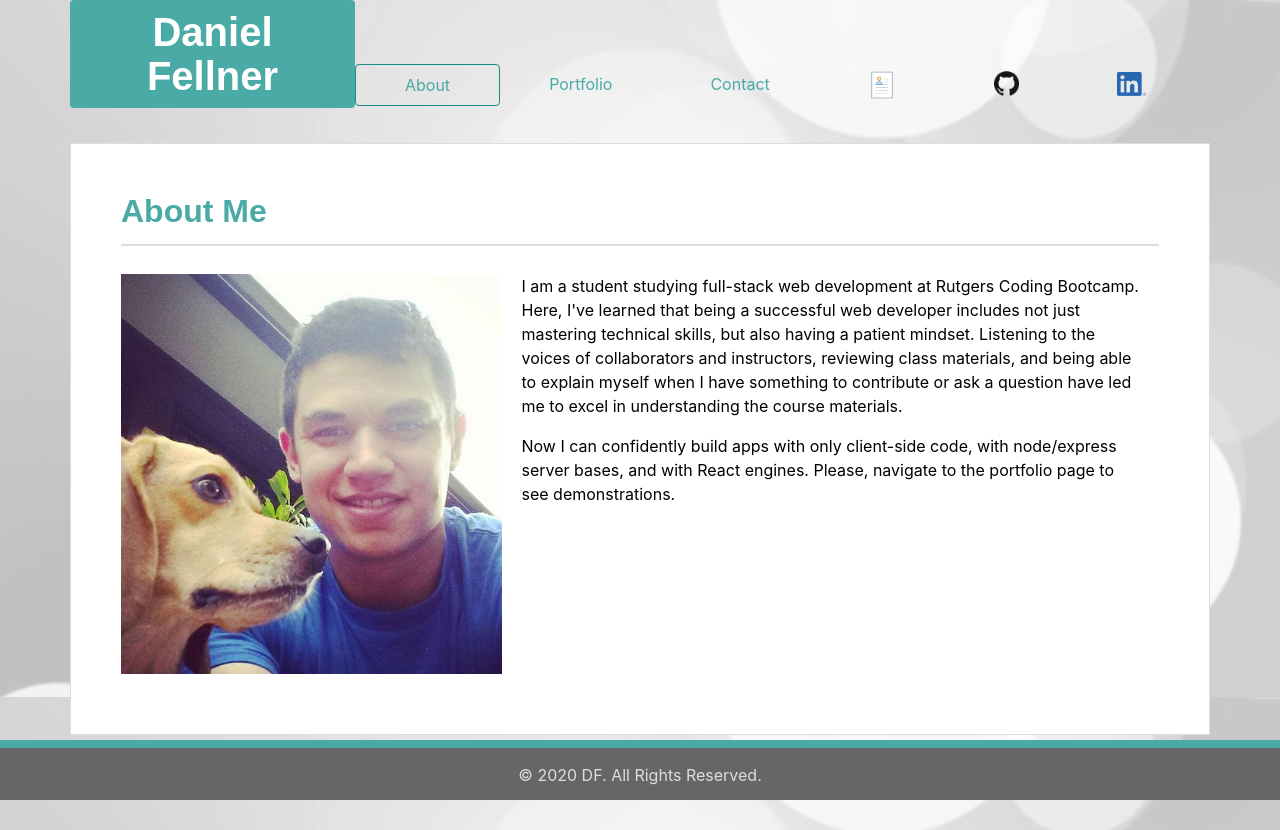
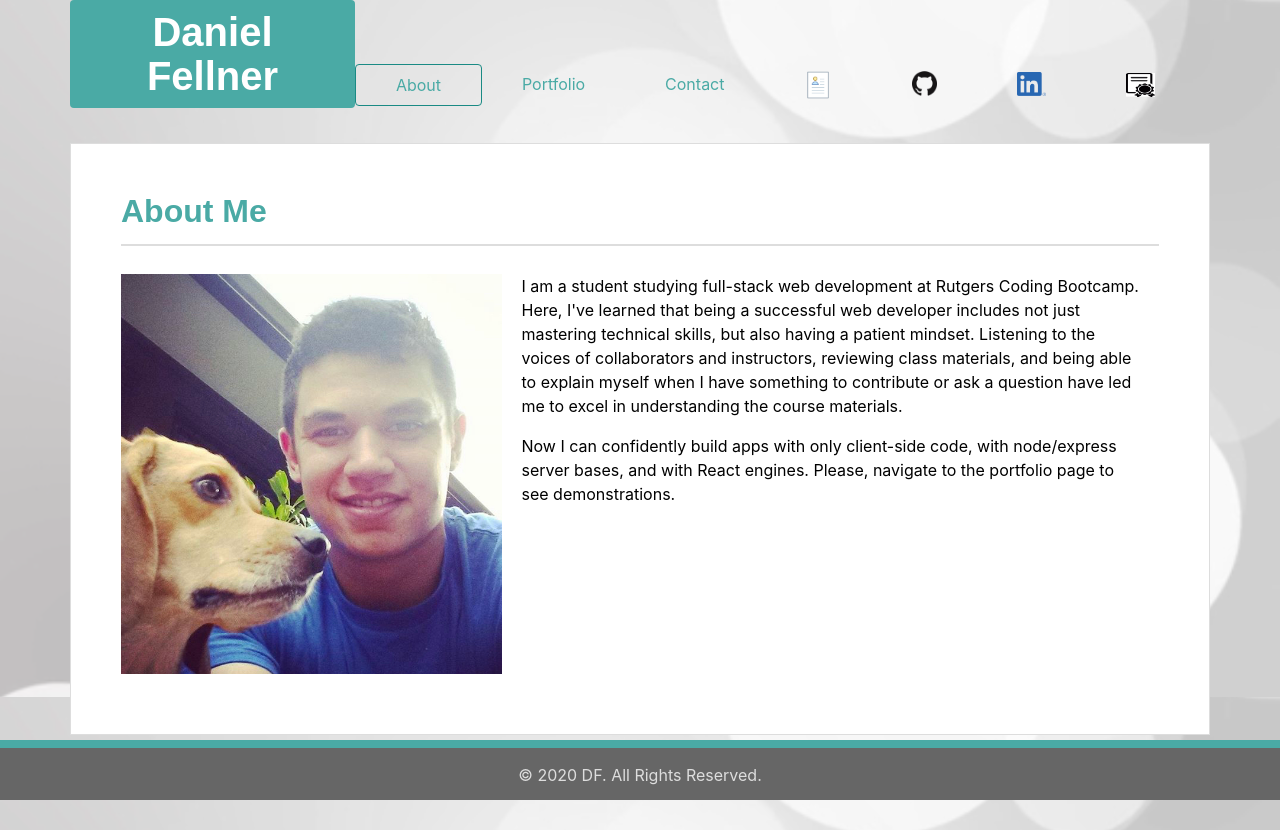
Before and after one commit to Dfellner92/professionalReactPortfolio, a React (Create React App) app: page / in a window 1280 px wide. Built offline with nearby package versions, Linux system fonts and the light colour scheme; a web font is replaced by a local one.

Commit message:
added certificate

```diff
--- a/src/components/Navbar/index.js
+++ b/src/components/Navbar/index.js
@@ -75,6 +75,20 @@ function Navbar() {
             className="linkedin"
           />
         </a>
+        <a
+          className="flex-sm-fill text-sm-center nav-link"
+          href={require("../assets/images/D.Fellner Certificate.pdf")}
+          target="_blank"
+          rel="noopener noreferrer"
+        >
+          <img
+            src={require("../assets/images/Screen Shot 2020-09-08 at 2.33.49 PM.png")}
+            alt="Certificate"
+            height="24"
+            width="29"
+            className="resume"
+          />
+        </a>
     </nav>
   );
 }
```
Also changed, not shown: src/components/assets/images/Screen Shot 2020-09-08 at 2.33.49 PM.png (added), 1 other file (tests, documents, lock files or other folders).
